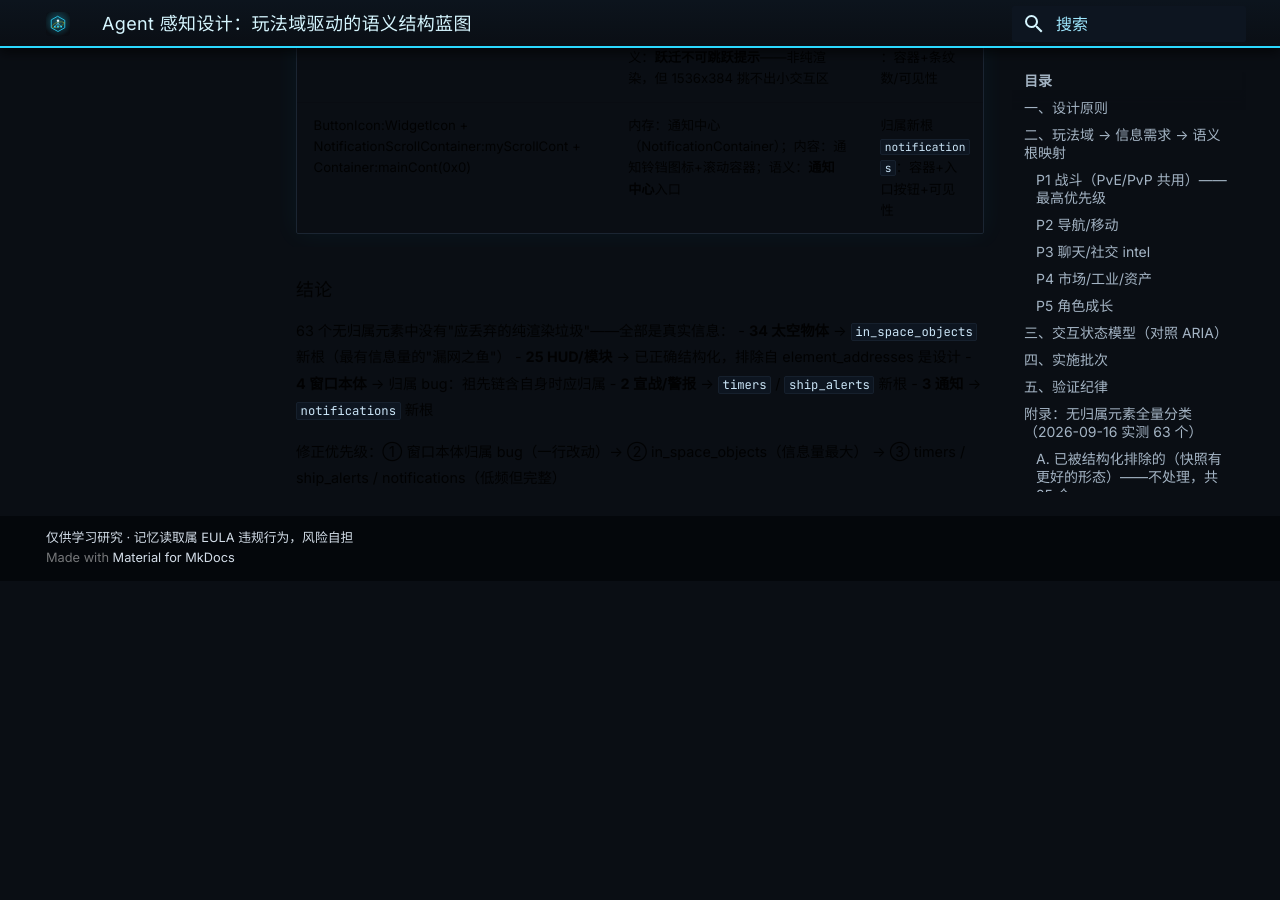
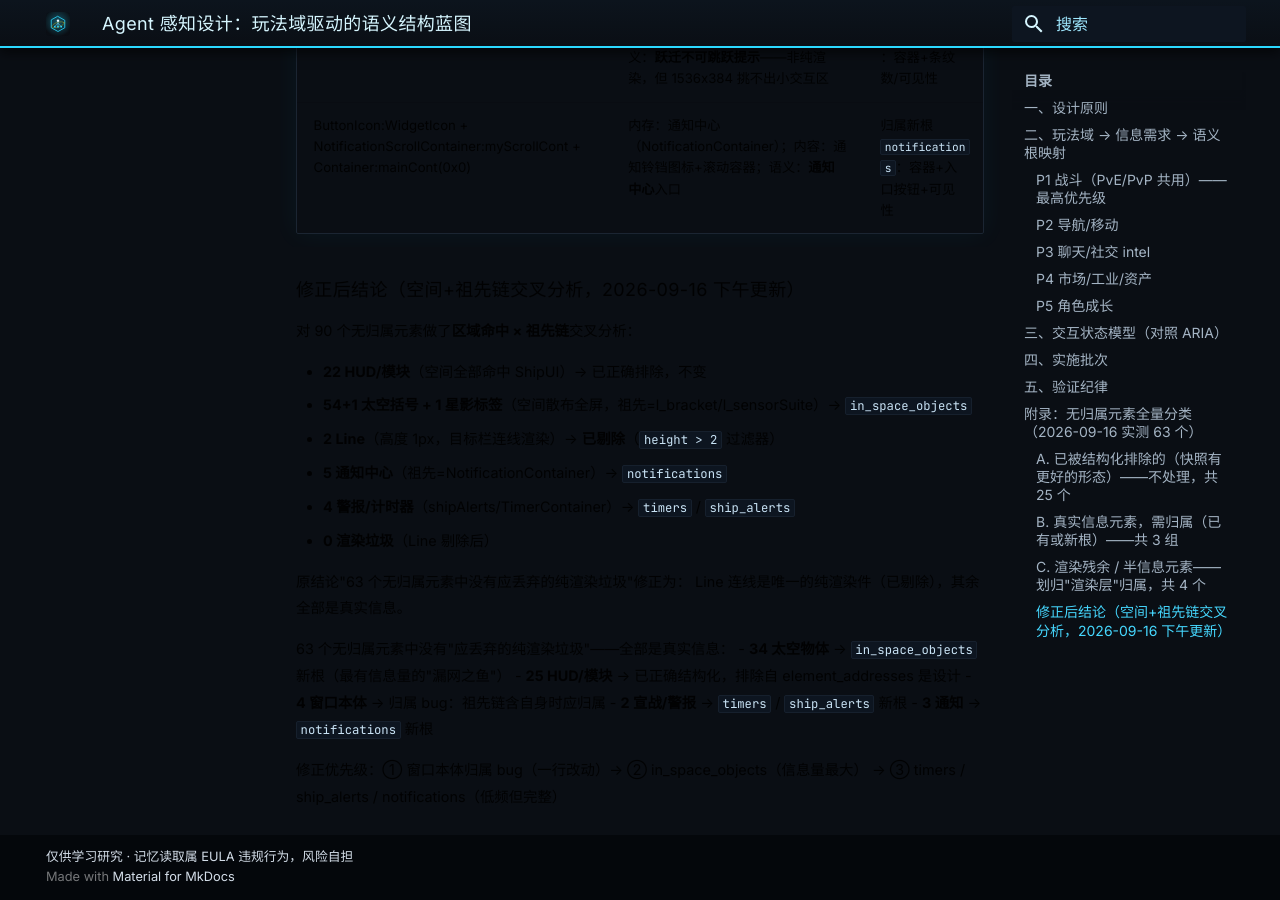
Before and after one commit to allankevinrichie/eve-proxy-ng, an MkDocs documentation site: the page built from docs/agent-perception-design.md, in a window 1280 px wide and 900 px high, scrolled down 5120 px. Built offline with MkDocs 1.6.1 and Material for MkDocs 9.7.7, drawn with Linux system fonts in a browser that asks for light colours; before the commit the page ends 5701 px from its top, so only the background shows below that.

Commit message:
semantics: spatial+ancestry cross-analysis of unowned elements; Line filter
90 unowned elements analyzed by region-hit × ancestor-chain:

- 22 HUD/module (all spatially inside ShipUI) → correctly excluded,
  unchanged
- 54+1 brackets + 1 shadow label (scattered full-screen, ancestors =
  l_bracket / l_sensorSuite) → planned in_space_objects root
- 2 Line ×1px (target origin crosshair rendering) → DROPPED by a
  height > 2 filter in interaction extraction — the only true
  rendering junk found; unowned count 90 → 87
- 5 notification-center (NotificationContainer ancestors) → planned
  notifications root
- 4 alert/timer (shipAlerts/TimerContainer ancestors) → planned
  timers/ship_alerts roots

Design doc appendix updated with the corrected conclusion: after Line
removal, zero rendering junk remains — all unowned elements are real
information awaiting proper roots.

```diff
--- a/docs/agent-perception-design.md
+++ b/docs/agent-perception-design.md
@@ -125,7 +125,19 @@
 | Sprite ×2（warped2.png，red bars 内） | 内容：ShipAlert/warped2.png = 跃迁保护倒计时条（红色渐变横幅）；语义：**跃迁不可跳跃提示**——非纯渲染，但 1536x384 挑不出小交互区 | 归属新根 `ship_alerts`：容器+条纹数/可见性 |
 | ButtonIcon:WidgetIcon + NotificationScrollContainer:myScrollCont + Container:mainCont(0x0) | 内存：通知中心（NotificationContainer）；内容：通知铃铛图标+滚动容器；语义：**通知中心**入口 | 归属新根 `notifications`：容器+入口按钮+可见性 |
 
-### 结论
+### 修正后结论（空间+祖先链交叉分析，2026-09-16 下午更新）
+
+对 90 个无归属元素做了**区域命中 × 祖先链**交叉分析：
+
+- **22 HUD/模块**（空间全部命中 ShipUI）→ 已正确排除，不变
+- **54+1 太空括号 + 1 星影标签**（空间散布全屏，祖先=l_bracket/l_sensorSuite）→ `in_space_objects`
+- **2 Line**（高度 1px，目标栏连线渲染）→ **已剔除**（`height > 2` 过滤器）
+- **5 通知中心**（祖先=NotificationContainer）→ `notifications`
+- **4 警报/计时器**（shipAlerts/TimerContainer）→ `timers` / `ship_alerts`
+- **0 渲染垃圾**（Line 剔除后）
+
+原结论"63 个无归属元素中没有应丢弃的纯渲染垃圾"修正为：
+Line 连线是唯一的纯渲染件（已剔除），其余全部是真实信息。
 
 63 个无归属元素中没有"应丢弃的纯渲染垃圾"——全部是真实信息：
 - **34 太空物体** → `in_space_objects` 新根（最有信息量的"漏网之鱼"）
```
Also changed, not shown: 1 other file.
